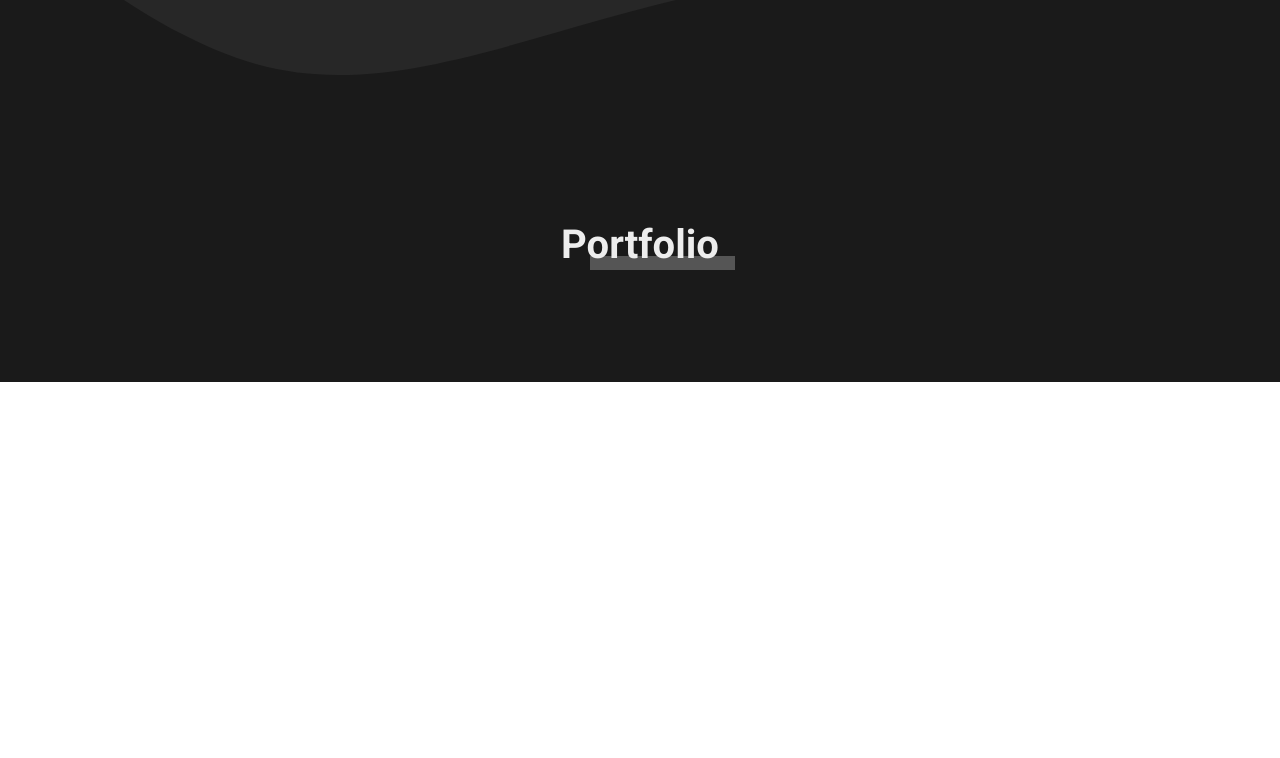
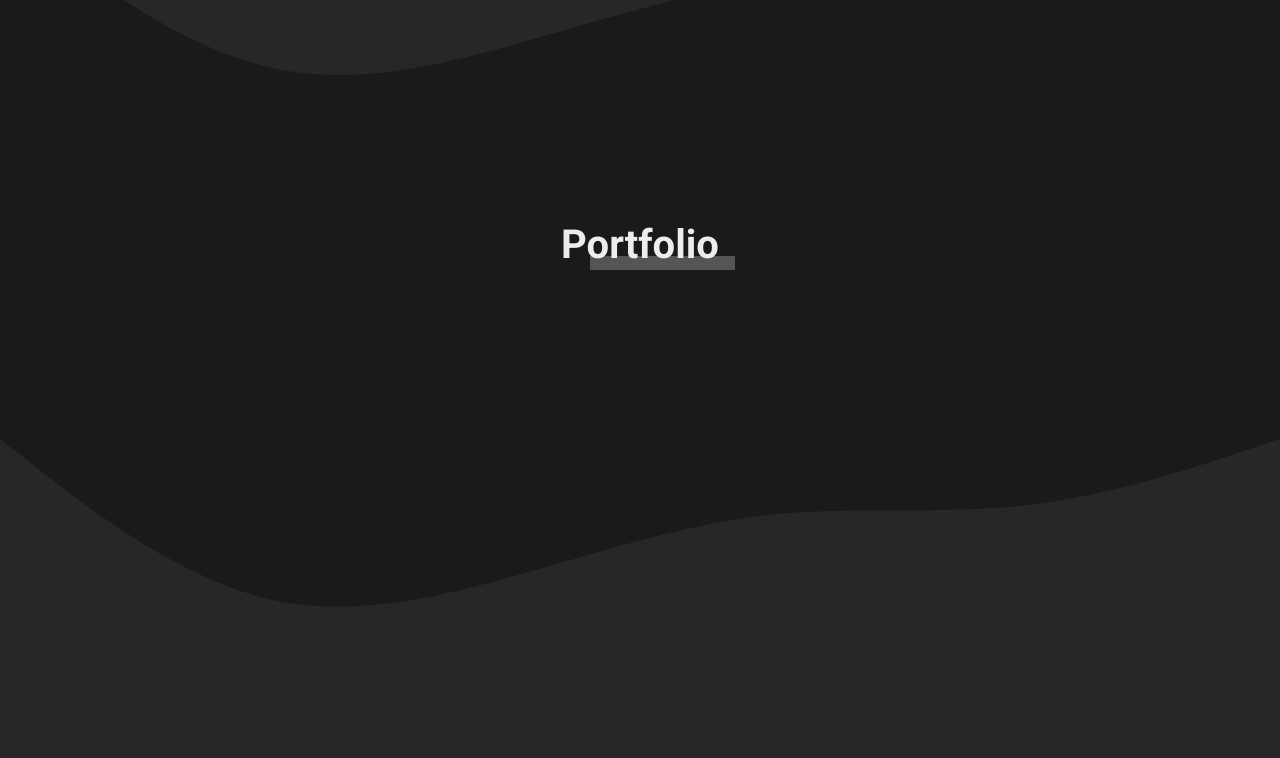
Before and after one commit to bnielsencodes/bnielsen.dev-v2, a Next.js app: page / in a window 1280 px wide. Shown: the part 2000-2758 px from the top of the page. Before the commit the page ends 2382 px from the top, so only its background shows below. Built offline with nearby package versions, Linux system fonts and the light colour scheme.

Commit message:
Create ContactSection component

```diff
--- /dev/null
+++ b/app/components/contact-section/ContactSection.tsx
@@ -0,0 +1,27 @@
+import clsx from "clsx";
+
+export default function ContactSection(props: any) {
+  return (
+    <section
+      id="contact-section"
+      className={clsx("pt-20 pb-8 overflow-x-clip", {
+        "bg-neutral-200": props.darkMode,
+        "bg-neutral-500": !props.darkMode,
+      })}
+    >
+      {/* section heading */}
+      <p
+        className={clsx(
+          "relative z-0 w-[176px] mx-auto mb-[10px] text-[2.5rem] font-bold text-center after:absolute after:content-[''] after:-z-10 after:right-0 after:bottom-[5px] after:w-[127px] after:h-[14px]",
+          {
+            "text-neutral-500 after:bg-neutral-300": props.darkMode,
+            "text-neutral-200 after:bg-neutral-400": !props.darkMode,
+          }
+        )}
+      >
+        Contact
+      </p>
+      <div className="flex flex-col justify-center pb-[25px] mt-[50px] text-[0.9rem] "></div>
+    </section>
+  );
+}
--- a/app/page.tsx
+++ b/app/page.tsx
@@ -9,6 +9,7 @@ import NavBar from "./components/navigation/NavBar";
 import Header from "./components/header/Header";
 import AboutSection from "./components/about-section/AboutSection";
 import ProjectsSection from "./components/projects-section/ProjectsSection";
+import ContactSection from "./components/contact-section/ContactSection";
 import clsx from "clsx";
 
 export default function Home() {
@@ -49,6 +50,15 @@ export default function Home() {
           sizes="100vw"
         />
         <ProjectsSection darkMode={darkMode} />
+        <Image
+          className="w-full -mb-[1px]"
+          src={darkMode ? waveDarkTop : waveLightTop}
+          alt="wave section divider"
+          width="0"
+          height="0"
+          sizes="100vw"
+        />
+        <ContactSection darkMode={darkMode} />
       </main>
     </>
   );
```
